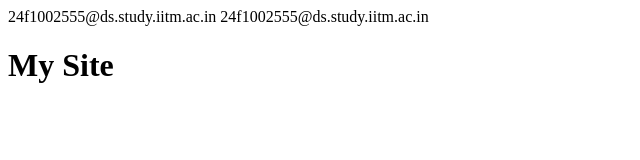
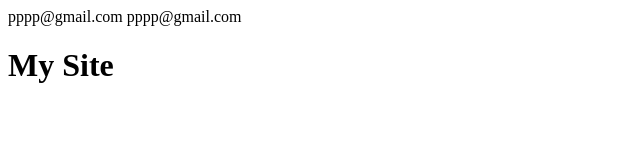
Before and after one commit to Pritul-Raut/my_site_task_tds, a plain HTML site: page index.html in a window 1280 px wide. Shown: the whole page, without its empty margins (0-640 px from the left). Drawn offline with Linux system fonts and the light colour scheme.

Commit message:
Update email address

```diff
--- a/index.html
+++ b/index.html
@@ -1,3 +1,3 @@
-<!--email_off-->24f1002555@ds.study.iitm.ac.in<!--/email_off-->
-<a><!--email_off-->24f1002555@ds.study.iitm.ac.in<!--/email_off--></a>
+<!--email_off-->pppp@gmail.com<!--/email_off-->
+<a><!--email_off-->pppp@gmail.com<!--/email_off--></a>
 <h1>My Site</h1>
```
